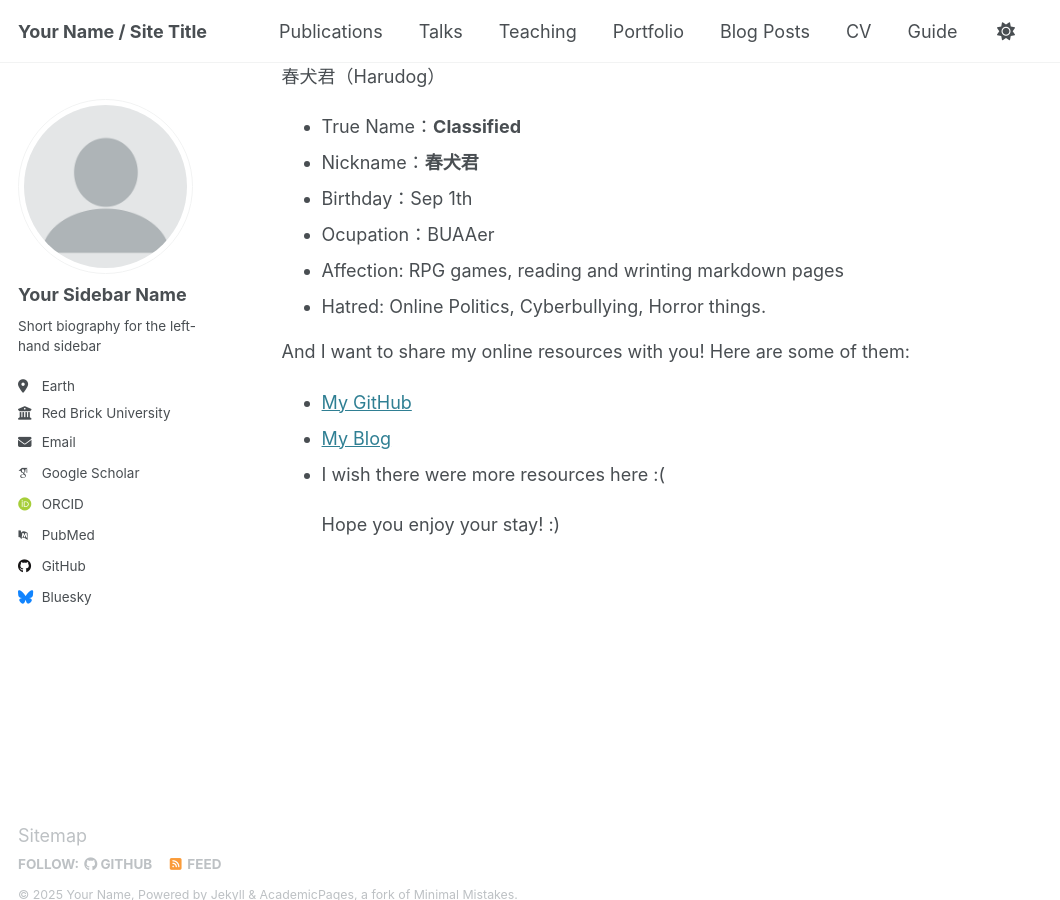
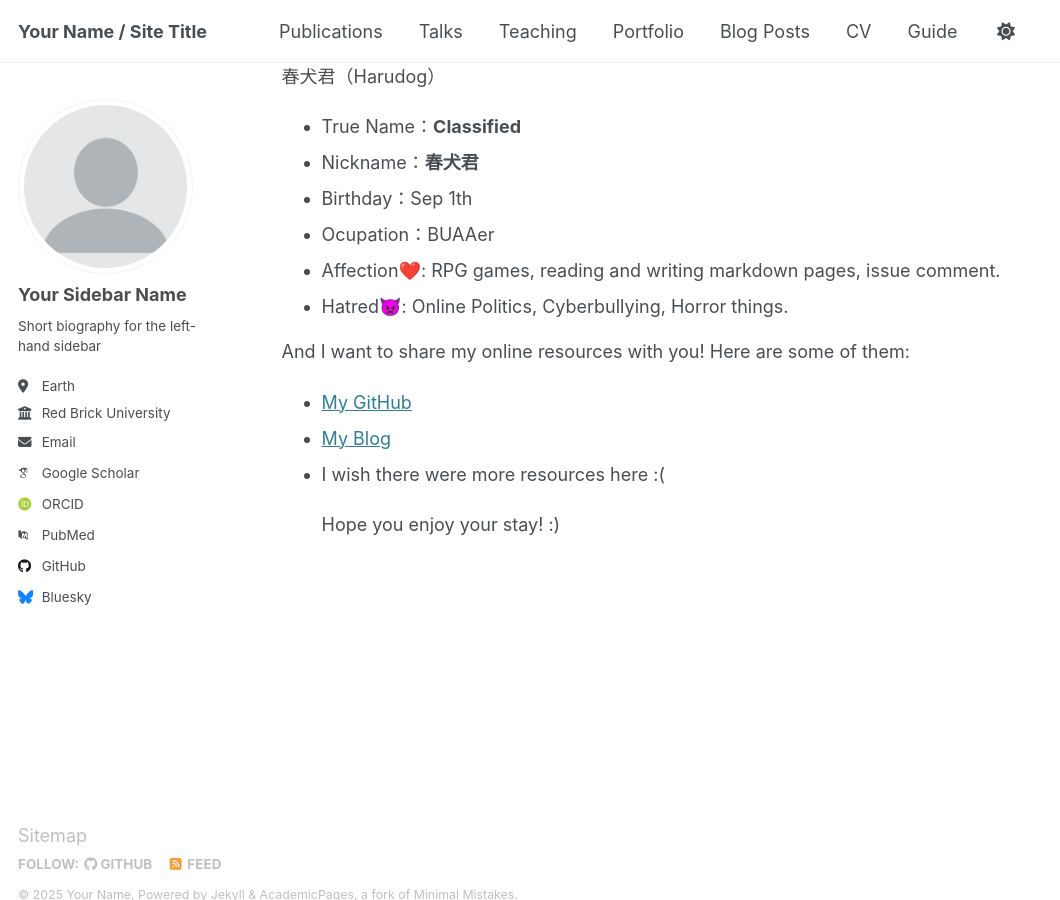
Before and after one commit to HarudogMyLand/HarudogMyLand.github.io, a Jekyll site: the page built from index.md, in a window 1280 px wide and 900 px high, scrolled down 480 px. Shown: the whole window, without its empty margins (0-1060 px from the left). Built offline with Jekyll 4.4.1, drawn with Linux system fonts in a browser that asks for light colours; emoji names are drawn with the system emoji font; some web fonts are replaced; our own code applies the rules of GitHub Pages for plain Markdown files.

Commit message:
Update index.md

```diff
--- a/index.md
+++ b/index.md
@@ -20,8 +20,8 @@ Bien le bonjour! Bienvenue sur le blog de Harudog My Land!
 - Nickname：**春犬君**
 - Birthday：Sep 1th
 - Ocupation：BUAAer
-- Affection: RPG games, reading and wrinting markdown pages
-- Hatred: Online Politics, Cyberbullying, Horror things.
+- Affection:heart:: RPG games, reading and writing markdown pages, issue comment.
+- Hatred:imp:: Online Politics, Cyberbullying, Horror things.
 
 And I want to share my online resources with you! Here are some of them:
 
```
